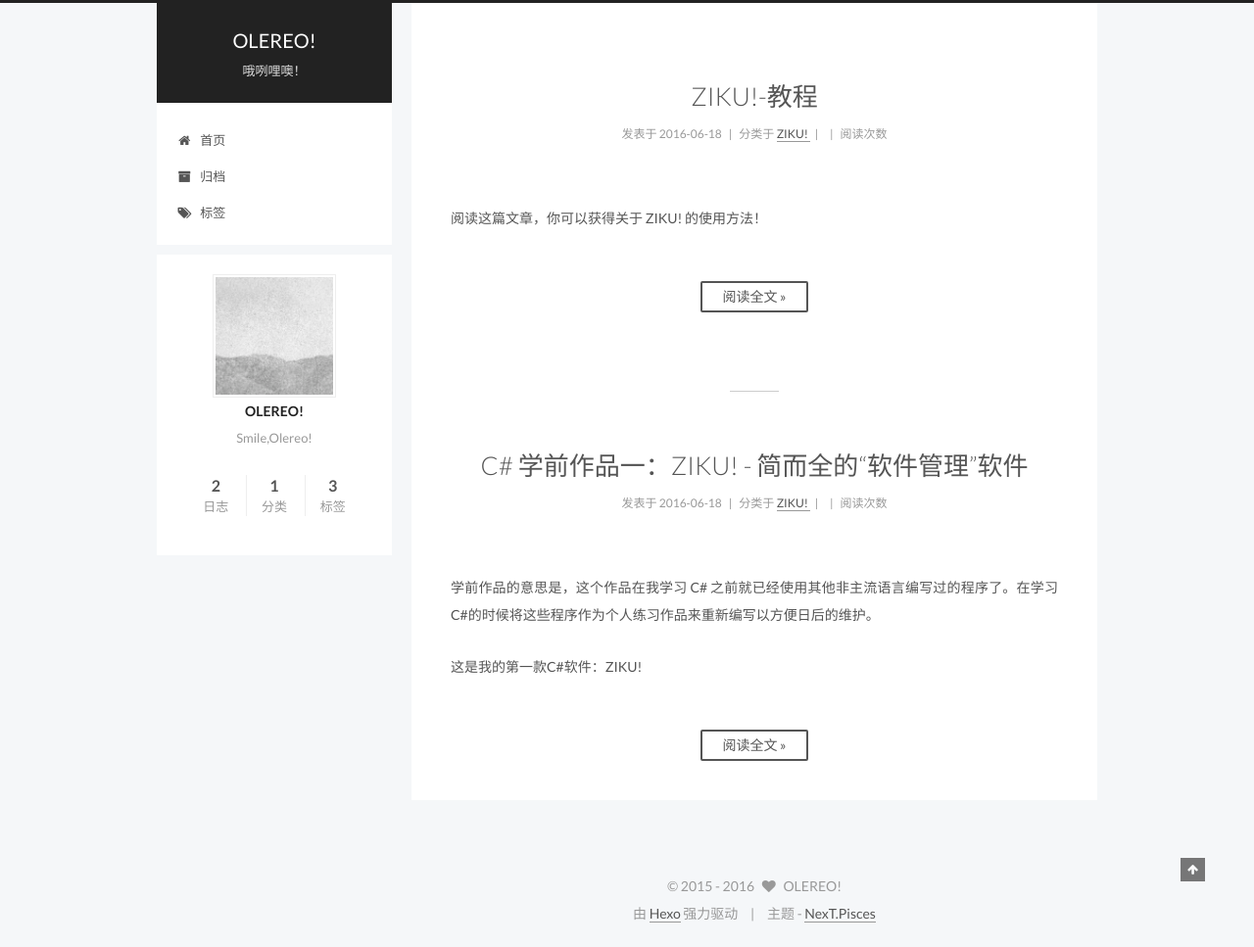
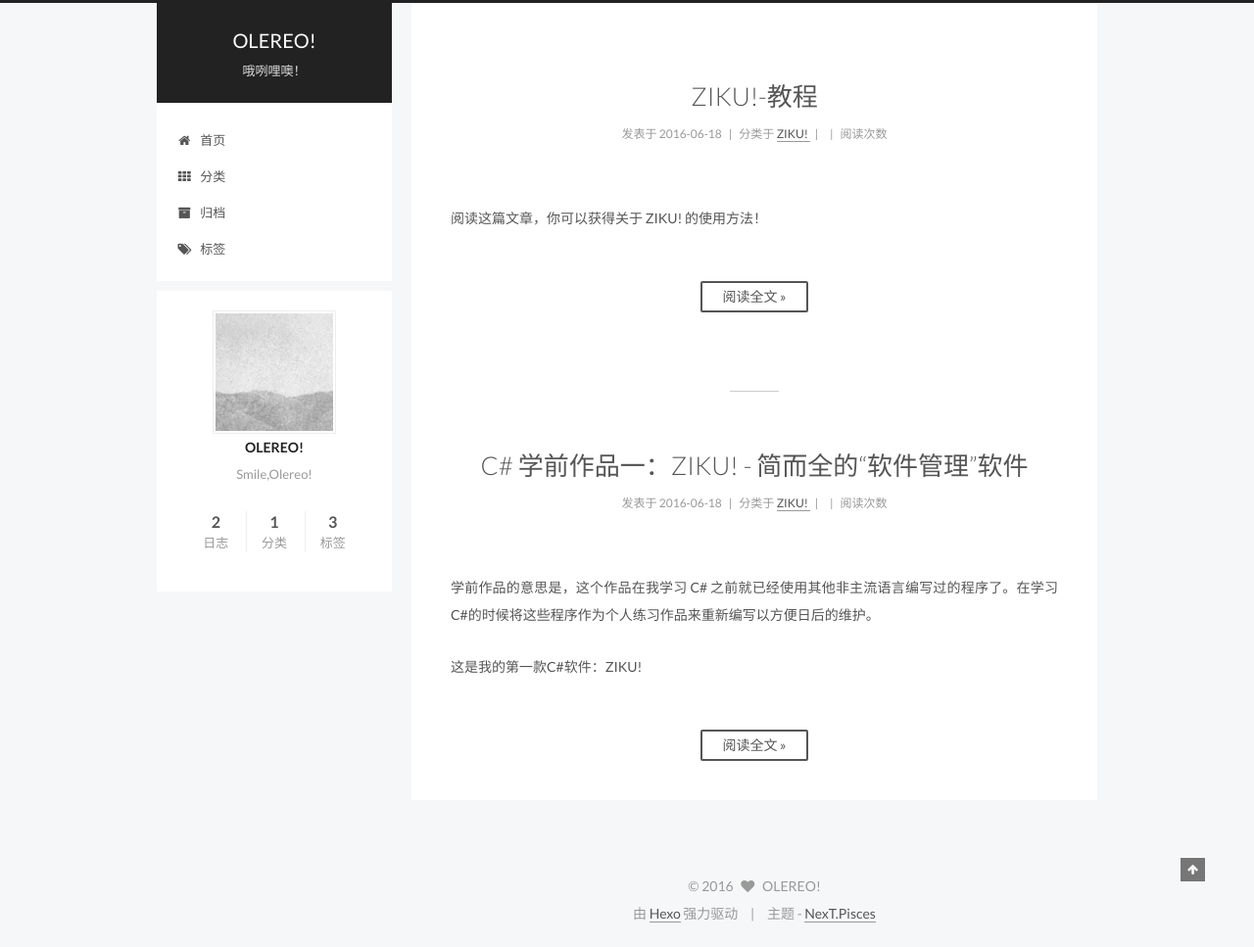
Before and after one commit to OLEREO/olereo.github.io, a plain HTML site: page index.html in a window 1280 px wide. Shown: the whole page at 98% size. Drawn offline with Linux system fonts and the light colour scheme; a script that the page names is missing.

Commit message:
Site updated: 2016-06-18 23:37:36

```diff
--- a/css/main.css
+++ b/css/main.css
@@ -1549,7 +1549,7 @@ pre .javascript .function {
   width: 4px;
   height: 4px;
   border-radius: 50%;
-  background: #be367e;
+  background: #46a212;
 }
 .links-of-blogroll {
   font-size: 13px;
--- a/index.html
+++ b/index.html
@@ -181,6 +181,16 @@
               <i class="menu-item-icon fa fa-fw fa-home"></i> <br />
 
             首页
+          </a>
+        </li>
+
+
+        <li class="menu-item menu-item-categories">
+          <a href="/categories" rel="section">
+
+              <i class="menu-item-icon fa fa-fw fa-th"></i> <br />
+
+            分类
           </a>
         </li>
 
@@ -533,10 +543,10 @@
 
 
             <div class="site-state-item site-state-categories">
-
+              <a href="/categories">
                 <span class="site-state-item-count">1</span>
                 <span class="site-state-item-name">分类</span>
-
+              </a>
             </div>
 
 
@@ -579,7 +589,7 @@
       <div class="footer-inner">
         <div class="copyright" >
 
-  &copy;  2015 -
+  &copy;
   <span itemprop="copyrightYear">2016</span>
   <span class="with-love">
     <i class="fa fa-heart"></i>
```
Also changed, not shown: 404.html (+13 -3 lines), archives/2016/06/index.html (+13 -3 lines), archives/2016/index.html (+13 -3 lines), archives/index.html (+13 -3 lines), baidu_verify_C8rbJtQ8uq.html (+13 -3 lines), baidu_verify_XWu0Uio0Cm.html (+13 -3 lines), categories/ZIKU/index.html (+13 -3 lines), categories/index.html (+13 -3 lines), google4d3693acf1a6b06d.html (+13 -3 lines), tags/ZIKU/index.html (+13 -3 lines), tags/index.html (+13 -3 lines), tags/教程/index.html (+13 -3 lines), tags/软件管理/index.html (+13 -3 lines), ziku/index.html (+13 -3 lines), 1 more files.
